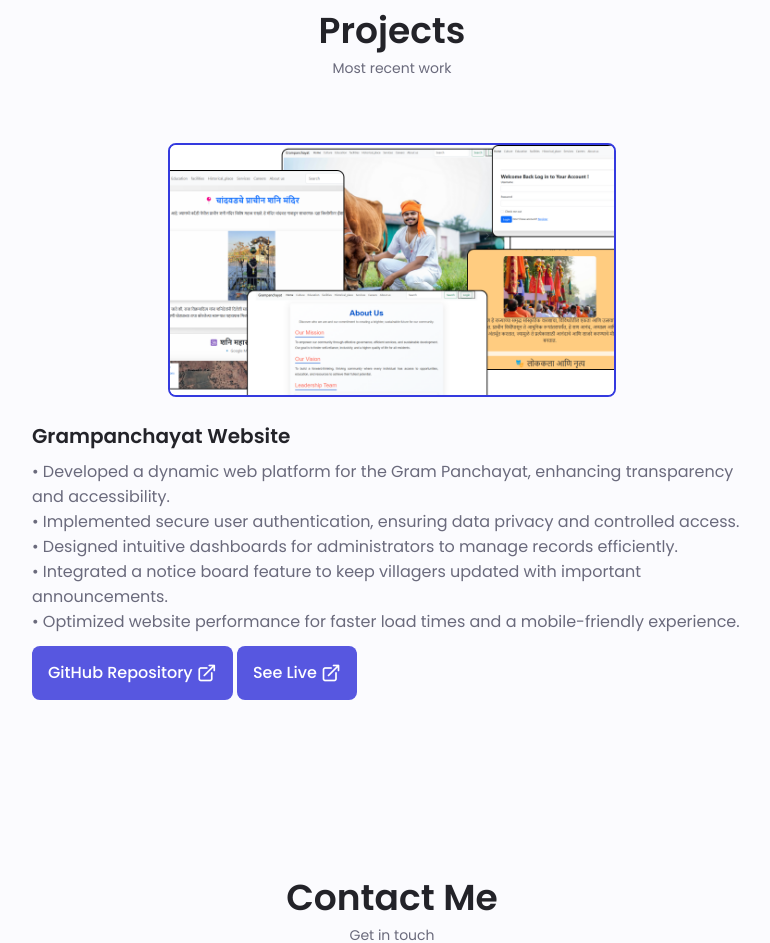
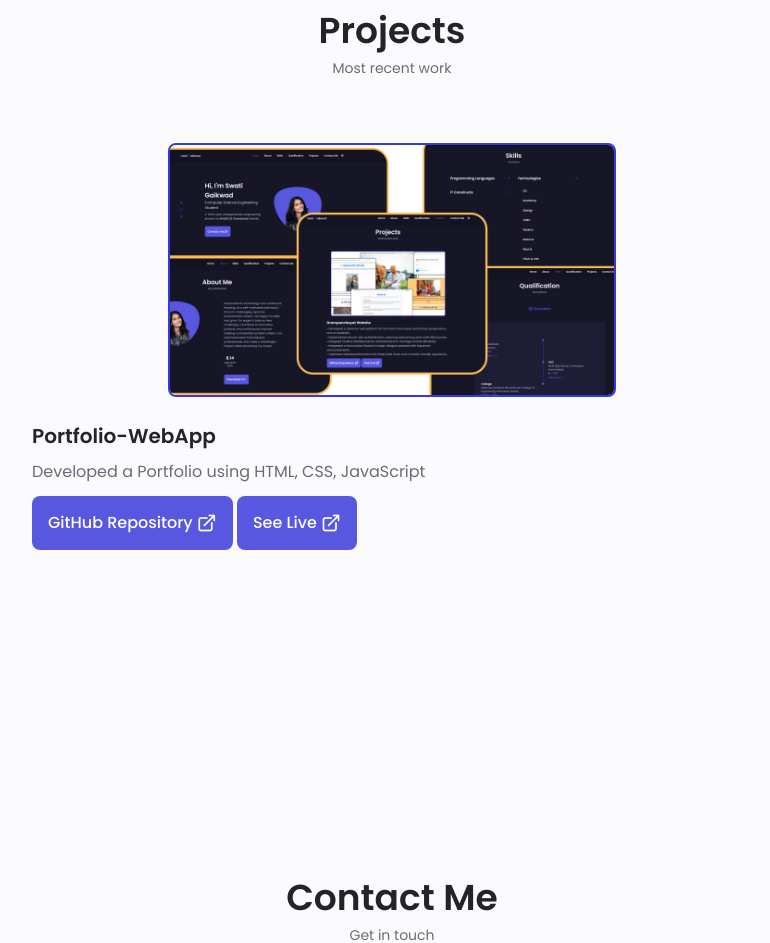
Before and after one commit to SwatiGaikwad2004/Portfolio, a plain HTML site: page index.html in a window 1280 px wide. Shown: the part 2691-3634 px from the top of the page, without its empty margins (248-1018 px from the left). Drawn offline with nearby package versions, Linux system fonts and the light colour scheme.

Commit message:
Initial commit

```diff
--- a/index.html
+++ b/index.html
@@ -560,8 +560,8 @@
 
 
 
-          <!-- <div class="portfolio__content grid swiper-slide">
-            <img src="assets/img/Project3.png" class="portfolio__img" />
+          <div class="portfolio__content grid swiper-slide">
+            <img src="assets/img/Project2.png" class="portfolio__img" />
 
             <div class="portfolio__data">
               <h3 class="portfolio__title">Portfolio-WebApp</h3>
@@ -575,7 +575,7 @@
                 <i class="uil uil-external-link-alt button__icon"></i>
               </a>
 
-              <a href="https://adarshsri.vercel.app/"
+              <a href="https://swatigaikwad.vercel.app/"
                 class="button button--flex button--small portfolio__button" target="_blank">
                 See Live
                 <i class="uil uil-external-link-alt button__icon"></i>
@@ -583,7 +583,7 @@
 
             </div>
           </div>
- -->
+
 </section>
 
     <!--===================== Contact Me =====================-->
```
Also changed, not shown: assets/img/project2.png (added).
